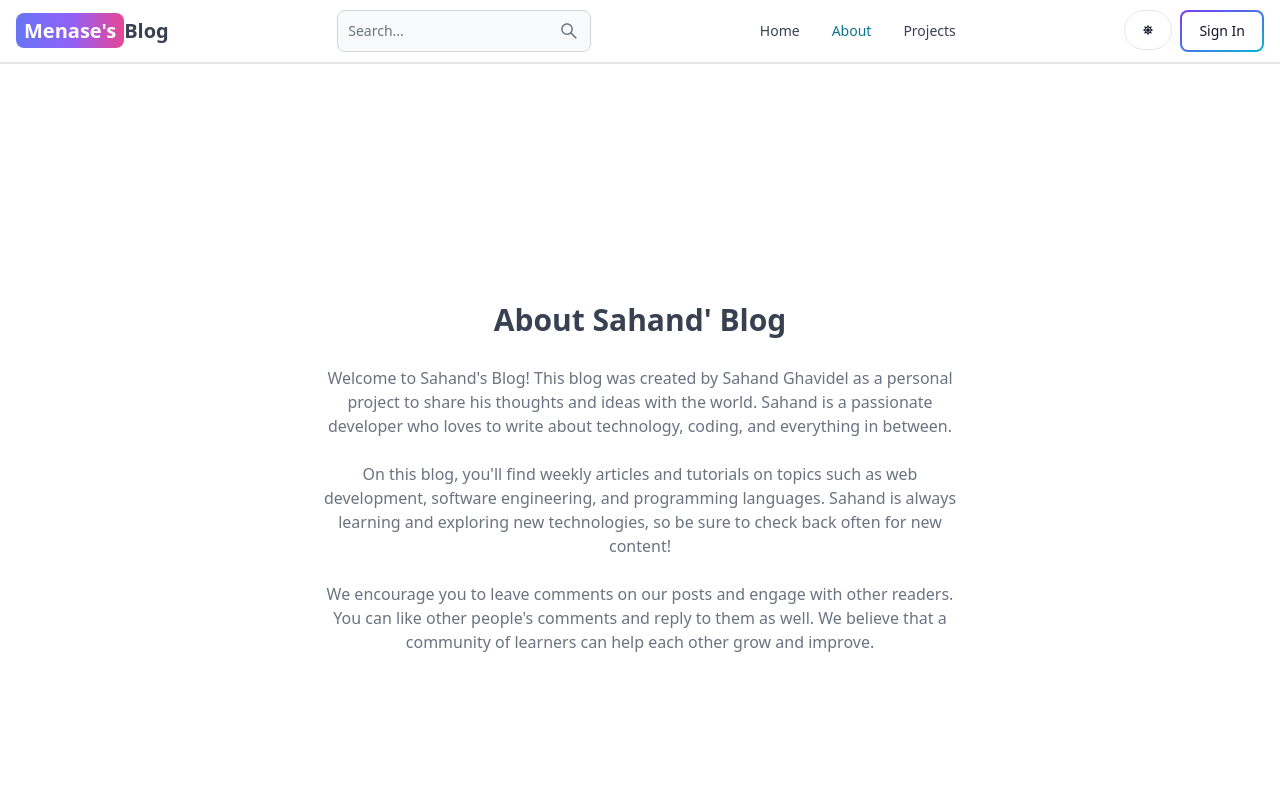
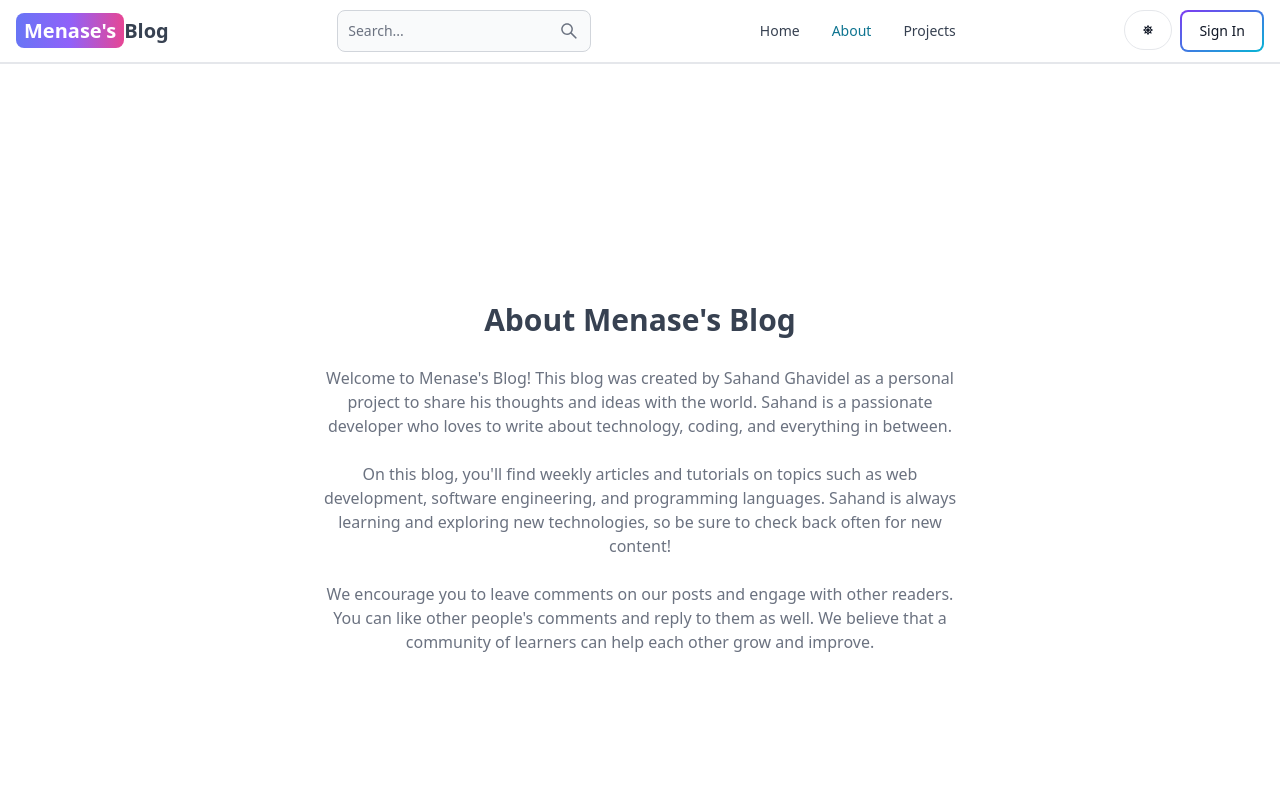
Before and after one commit to menase7/MERN-Blog-TailwindCss, a React (Vite) app in the folder client/: page /about in a window 1280 px wide. Shown: the top 800 px of the page. Built offline with nearby package versions, Linux system fonts and the light colour scheme; no server answers.

Commit message:
content modified on about page

```diff
--- a/client/src/pages/About.jsx
+++ b/client/src/pages/About.jsx
@@ -4,11 +4,11 @@ export default function About() {
       <div className='max-w-2xl mx-auto p-3 text-center'>
         <div>
           <h1 className='text-3xl font font-semibold text-center my-7'>
-            About Sahand' Blog
+            About Menase's Blog
           </h1>
           <div className='text-md text-gray-500 flex flex-col gap-6'>
             <p>
-              Welcome to Sahand's Blog! This blog was created by Sahand Ghavidel
+              Welcome to Menase's Blog! This blog was created by Sahand Ghavidel
               as a personal project to share his thoughts and ideas with the
               world. Sahand is a passionate developer who loves to write about
               technology, coding, and everything in between.
```
